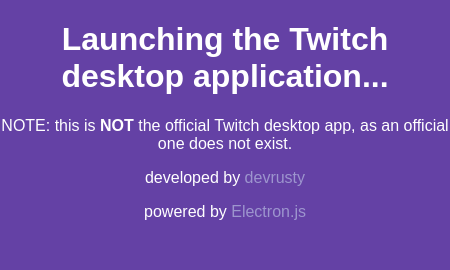
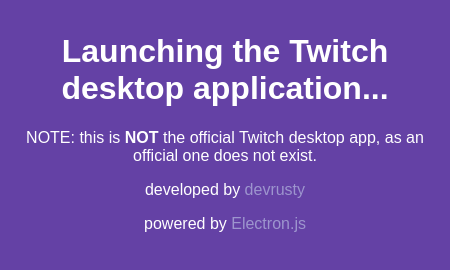
Before and after one commit to compscitwilight/TwitchDesktop, an Electron app: page launch.html in a window 450 px wide. Drawn offline with Linux system fonts and the light colour scheme.

Commit message:
added padding

```diff
--- a/launch.html
+++ b/launch.html
@@ -15,7 +15,7 @@
     <p>powered by <a href="https://electronjs.org">Electron.js</a></p>
     <style>
         body {
-            padding: 0;
+            padding: 12px;
             margin: 0;
             background-color: #6441a5;
             font-family: sans-serif;
```
